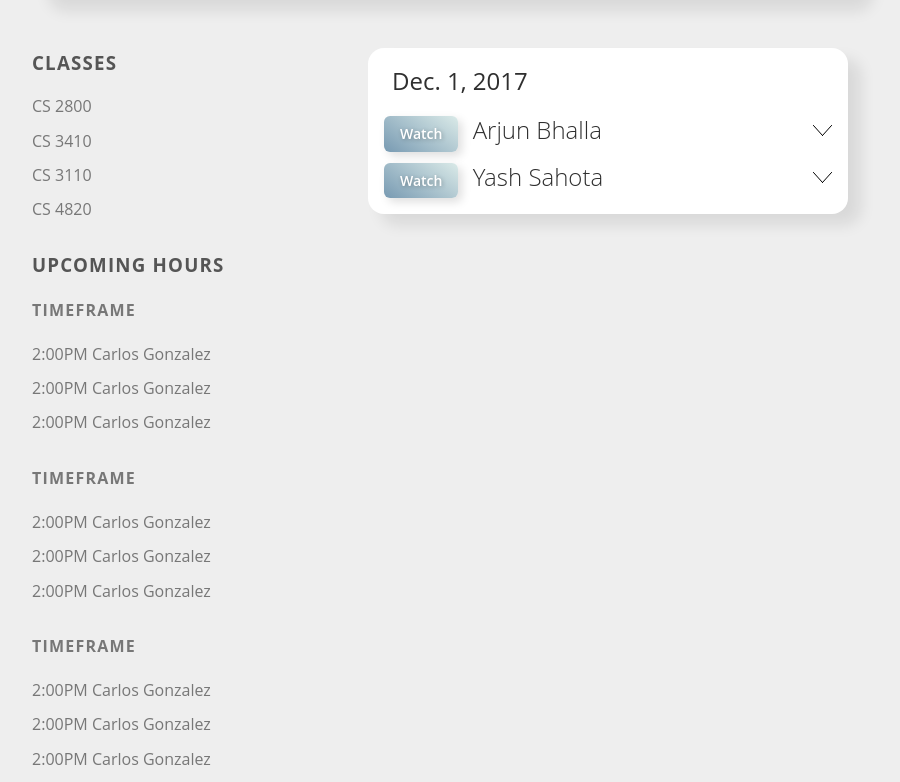
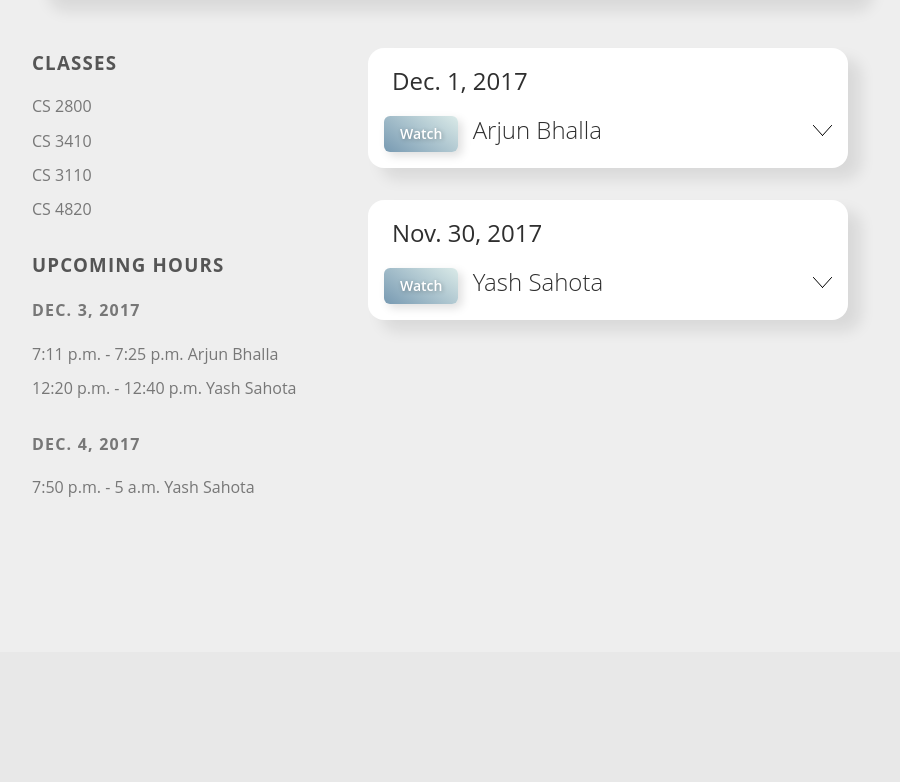
Before and after one commit to yashsahota/YHacks, a Django app: a page that uses ruminate/ruminate/templates/ruminate/app.html in a window 1280 px wide. Shown: the part 148-930 px from the top of the page, without its empty margins (192-1092 px from the left). After the commit the page ends 645 px from the top, so only its background shows below. Run offline with Django 3.2, Linux system fonts and the light colour scheme; data comes from the database, SQL or seed files in the repository; both versions use the stored data as it was after the commit.

Commit message:
Upcoming Office HOurs

```diff
--- a/ruminate/ruminate/templates/ruminate/app.html
+++ b/ruminate/ruminate/templates/ruminate/app.html
@@ -63,30 +63,24 @@
                 </section>
                 <section id="hours">
                     <h3>Upcoming Hours</h3>
+                    {% if upcoming_list %}
+                    {% for entry in upcoming_list %}
                     <section class="hour">
-                        <h4>Timeframe</h4>
+                        <h4>{{entry.0.start_time|date:""}}</h4>
+
                         <ul>
-                            <li>2:00PM Carlos Gonzalez</li>
-                            <li>2:00PM Carlos Gonzalez</li>
-                            <li>2:00PM Carlos Gonzalez</li>
+                            {% for hours in entry %}
+                            <li>{{hours.start_time|time:""}} - {{hours.end_time|time:""}}        {{hours.teaching_assistant}}</li>
+                            {% endfor %}
                         </ul>
+
                     </section>
+                    {% endfor %}
+                    {% else %}
                     <section class="hour">
-                        <h4>Timeframe</h4>
-                        <ul>
-                            <li>2:00PM Carlos Gonzalez</li>
-                            <li>2:00PM Carlos Gonzalez</li>
-                            <li>2:00PM Carlos Gonzalez</li>
-                        </ul>
+                        <h4>No Upcoming Hours</h4>
                     </section>
-                    <section class="hour">
-                        <h4>Timeframe</h4>
-                        <ul>
-                            <li>2:00PM Carlos Gonzalez</li>
-                            <li>2:00PM Carlos Gonzalez</li>
-                            <li>2:00PM Carlos Gonzalez</li>
-                        </ul>
-                    </section>
+                    {% endif %}
                 </section>
             </aside>
             <div id="content">
--- a/ruminate/ruminate/views.py
+++ b/ruminate/ruminate/views.py
@@ -20,9 +20,9 @@ def course(request):
     populated = False
 
     for x in range(0,7):
-        end_time_calc = dt.now() - datetime.timedelta(days=x)
+        end_time_calc = dt.now() - datetime.timedelta(days=x) - datetime.timedelta(minutes = 1)
         start_time_calc = end_time_calc - datetime.timedelta(days=1)
-        old_list.insert(x, list(presortold_list.filter(end_time__lt=(end_time_calc), end_time__gt=(start_time_calc))))
+        old_list.insert(x, list(presortold_list.filter(start_time__lt=(end_time_calc), start_time__gt=(start_time_calc))))
         if(old_list[x] != []):
             populated = True
 
@@ -30,14 +30,32 @@ def course(request):
         old_list = []
 
 
+    preupcoming_list = Office_Hour.objects.filter(is_live=False).filter(start_time__gt=dt.now())
+
+    upcoming_list = []
+
+    populated = False
+
+    for x in range(0,7):
+        start_time_calc = dt.now() + datetime.timedelta(days=x) + datetime.timedelta(minutes = 1)
+        end_time_calc = start_time_calc + datetime.timedelta(days=1)
+        print("Range is ", start_time_calc, end_time_calc)
+        upcoming_list.insert(x, list(preupcoming_list.filter(start_time__gt=(start_time_calc), start_time__lt=(end_time_calc))))
+        if(upcoming_list[x] != []):
+            populated = True
+
+    if(populated == False):
+        upcoming_list = []
+
     print("Live list is ", live_list)
     print("Class list is ", class_list)
-    print("Preold list is", presortold_list)
+    print("Upcoming list is", upcoming_list)
     print("Old list is ", old_list)
     context = {
         'live_list': live_list,
         'class_list': class_list,
         'old_list': old_list,
+        'upcoming_list': upcoming_list,
     }
     template = loader.get_template('ruminate/app.html')
     return HttpResponse(template.render(context, request))
```
Also changed, not shown: ruminate/db.sqlite3.
